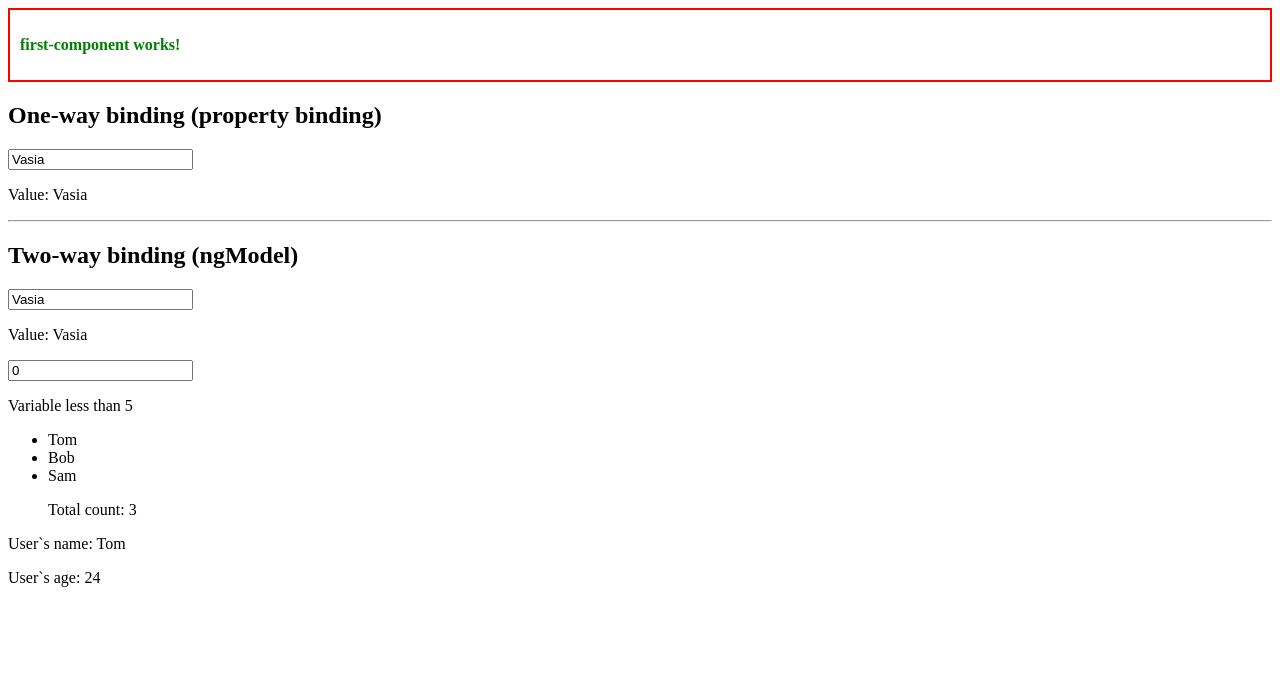
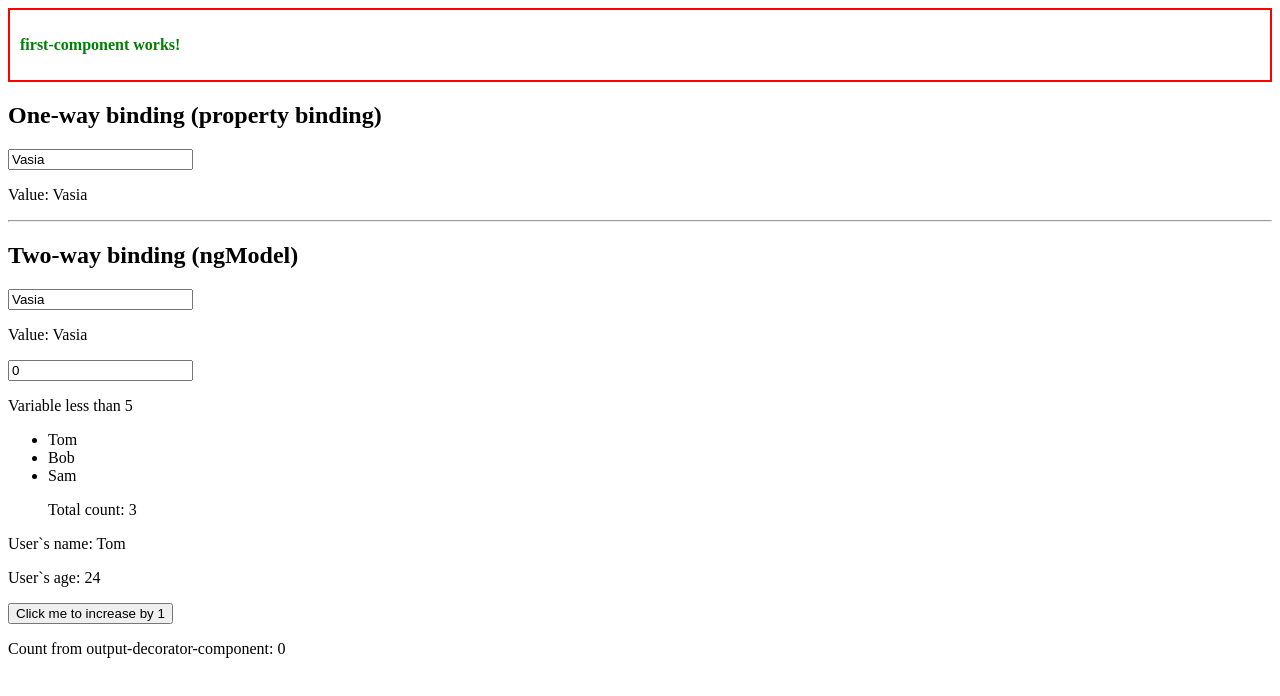
Before and after one commit to SysoievB/angular_metanit_tutorial, an Angular app: page / in a window 1280 px wide. Shown: the top 696 px of the page. Built offline with nearby package versions, Linux system fonts and the light colour scheme.

Commit message:
Added @Output component

```diff
--- a/src/app/app.html
+++ b/src/app/app.html
@@ -2,3 +2,5 @@
 <binding-component/>
 <operators-component/>
 <input-decorator-component [userName]="name" [userAge]="age"/>
+<output-decorator-component (countChanged)="onCountChanged($event)"/>
+<p>Count from output-decorator-component: {{ count }}</p>
--- a/src/app/app.ts
+++ b/src/app/app.ts
@@ -4,10 +4,11 @@ import {FirstComponent} from './first-component/first-component';
 import {BindingComponent} from './binding-component/binding-component';
 import {OperatorsComponent} from './operators-component/operators-component';
 import {InputDecoratorComponent} from './input-decorator-component/input-decorator-component';
+import {OutputDecoratorComponent} from './output-decorator-component/output-decorator-component';
 
 @Component({
   selector: 'app-root',
-  imports: [RouterOutlet, FirstComponent, BindingComponent, OperatorsComponent, InputDecoratorComponent],
+  imports: [FirstComponent, BindingComponent, OperatorsComponent, InputDecoratorComponent, OutputDecoratorComponent ],
   templateUrl: './app.html',
   styleUrl: './app.css',
   standalone: true
@@ -15,5 +16,11 @@ import {InputDecoratorComponent} from './input-decorator-component/input-decorat
 export class App {
   name: string = "Tom";
   age: number = 24;
+  count = 0;
+
+  onCountChanged(newCount: number) {
+    this.count = newCount;// receives event from child
+  }
+
   protected readonly title = signal('angular-metanit-tutorial');
 }
--- /dev/null
+++ b/src/app/output-decorator-component/output-decorator-component.html
@@ -0,0 +1 @@
+<button (click)="increment()">Click me to increase by 1</button>
--- /dev/null
+++ b/src/app/output-decorator-component/output-decorator-component.ts
@@ -0,0 +1,20 @@
+import {Component, EventEmitter, Output} from '@angular/core';
+
+@Component({
+  selector: 'output-decorator-component',
+  imports: [],
+  templateUrl: './output-decorator-component.html',
+  styleUrl: './output-decorator-component.css',
+  standalone: true
+})
+export class OutputDecoratorComponent {
+  private count = 0;
+
+  // Create an event emitter for sending count updates to the parent
+  @Output() countChanged = new EventEmitter<number>();
+
+  increment() {
+    this.count++;
+    this.countChanged.emit(this.count); // send new value to parent
+  }
+}
```
Also changed, not shown: src/app/output-decorator-component/output-decorator-component.css (added).
